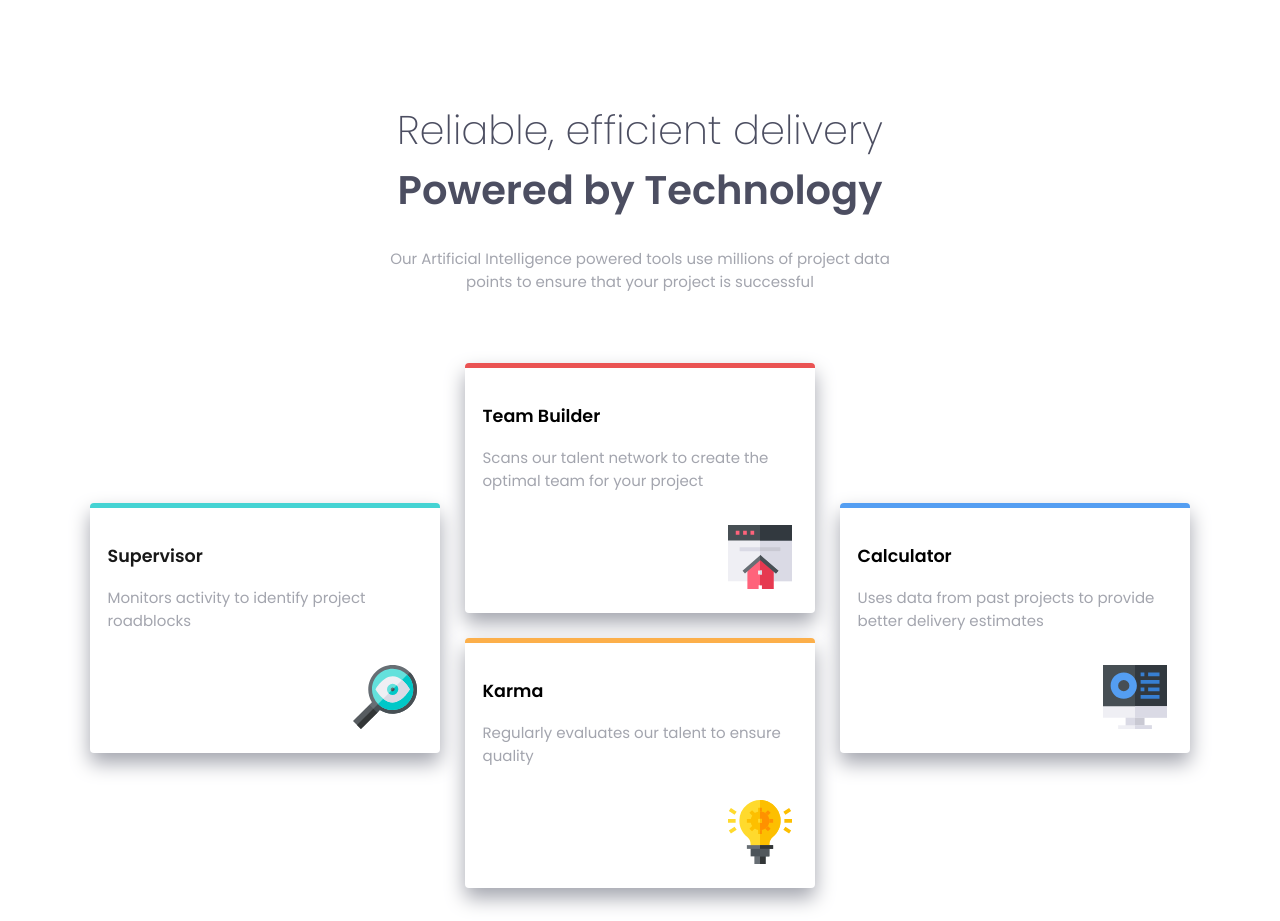
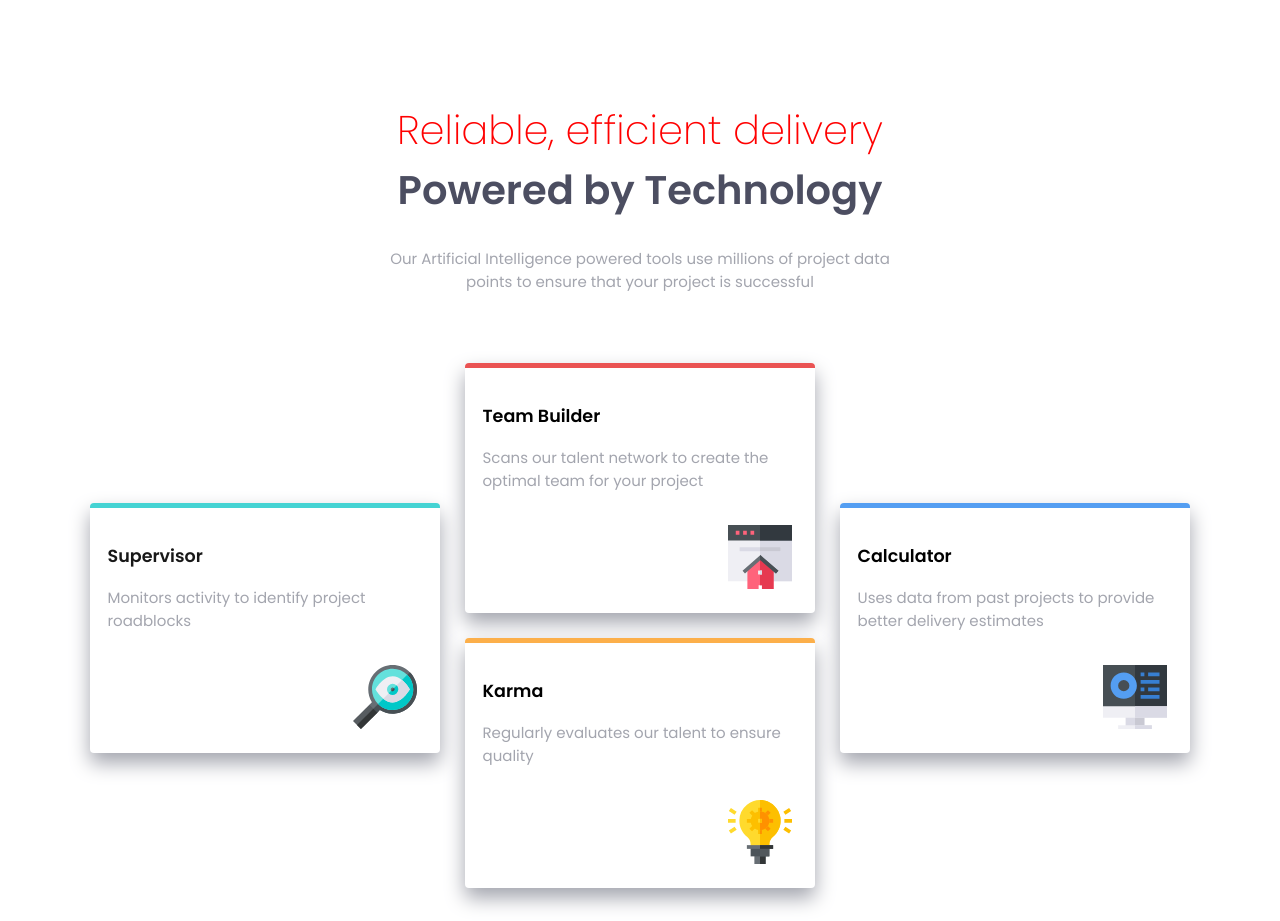
Before and after one commit to GishBird/four-cards-feature, a plain HTML site: page index.html in a window 1280 px wide. Drawn offline with Linux system fonts and the light colour scheme.

Commit message:
change title to red

```diff
--- a/styles.css
+++ b/styles.css
@@ -20,11 +20,11 @@ html {
       text-align: center;
       font-size: 2.5rem;
       font-weight: 200;
-      color: hsl(234, 12%, 34%);
+      color: red;
    }
     span {
       margin-left: auto;
-    margin-right: auto;
+      margin-right: auto;
         text-align: center;
         display: block;
         font-weight: 600;
```
